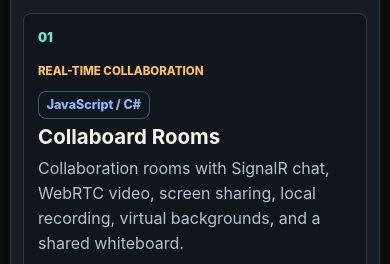
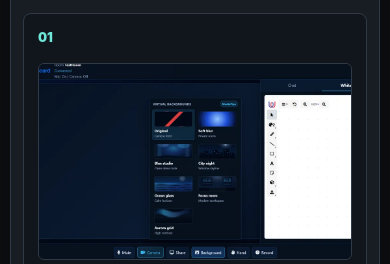
Before and after one commit to sames007/sames007.github.io, a plain HTML site: page projects.html in a window 390 px wide. Shown: the part 569-833 px from the top of the page. Drawn offline with Linux system fonts and the light colour scheme.

Commit message:
Add project screenshots to the projects page
- Add a 960x600 WebP screenshot for six projects, taken from each repo's README
- Show screenshots beside the description on desktop and above it on phones
- Keep the live-app note from widening the links column
- Note the new image folder in the README

```diff
--- a/projects.html
+++ b/projects.html
@@ -24,7 +24,7 @@
     <meta property="og:image:alt" content="Saim Sameer">
     <meta name="twitter:card" content="summary">
     <title>Projects | Saim Sameer</title>
-    <link rel="stylesheet" href="style.css?v=16">
+    <link rel="stylesheet" href="style.css?v=17">
     <script src="script.js?v=4" defer></script>
 </head>
 <body>
@@ -75,6 +75,7 @@
         <div class="project-list">
             <article class="project-row" data-tags="web live realtime javascript csharp html css aspnet signalr webrtc mediapipe docker render">
                 <div class="project-index">01</div>
+                <img class="project-shot" src="image/projects/collaboard-rooms.webp" alt="Collaboard Rooms with the whiteboard open and the virtual background picker" width="960" height="600" loading="lazy" decoding="async">
                 <div class="project-content">
                     <div class="project-row-top">
                         <p class="project-type">Real-time collaboration</p>
@@ -107,6 +108,7 @@
 
             <article class="project-row" data-tags="web live ai typescript javascript css nextjs react tailwind firebase firestore storage gemini openlibrary">
                 <div class="project-index">02</div>
+                <img class="project-shot" src="image/projects/studybuddy.webp" alt="StudyBuddy home page" width="960" height="600" loading="lazy" decoding="async">
                 <div class="project-content">
                     <div class="project-row-top">
                         <p class="project-type">AI study assistant</p>
@@ -137,6 +139,7 @@
 
             <article class="project-row" data-tags="web live ai javascript python css nextjs react node express socketio tailwind recharts gemini alphavantage coingecko newsapi docker render dashboard">
                 <div class="project-index">03</div>
+                <img class="project-shot" src="image/projects/nextrade.webp" alt="NexTrade dashboard with market search and AI summary" width="960" height="600" loading="lazy" decoding="async">
                 <div class="project-content">
                     <div class="project-row-top">
                         <p class="project-type">Market dashboard</p>
@@ -168,6 +171,7 @@
 
             <article class="project-row" data-tags="java desktop pathfinding">
                 <div class="project-index">04</div>
+                <img class="project-shot" src="image/projects/mazemind.webp" alt="MazeMind auto-solving a maze with the route highlighted" width="960" height="600" loading="lazy" decoding="async">
                 <div class="project-content">
                     <div class="project-row-top">
                         <p class="project-type">Maze solving</p>
@@ -195,6 +199,7 @@
 
             <article class="project-row" data-tags="java desktop javafx css sql csv gemini maven ai productivity">
                 <div class="project-index">05</div>
+                <img class="project-shot" src="image/projects/taskmanager.webp" alt="TaskManagerApp dashboard with task table and calendar" width="960" height="600" loading="lazy" decoding="async">
                 <div class="project-content">
                     <div class="project-row-top">
                         <p class="project-type">Task management</p>
@@ -224,6 +229,7 @@
 
             <article class="project-row" data-tags="java desktop javafx css fxml simulation testing">
                 <div class="project-index">06</div>
+                <img class="project-shot" src="image/projects/elevator-simulation.webp" alt="Elevator Simulation with floors, elevators, and event log" width="960" height="600" loading="lazy" decoding="async">
                 <div class="project-content">
                     <div class="project-row-top">
                         <p class="project-type">Simulation</p>
--- a/style.css
+++ b/style.css
@@ -465,6 +465,22 @@ main {
     transition: border-color 0.2s ease, transform 0.2s ease, background 0.2s ease;
 }
 
+.project-row:has(> .project-shot) {
+    grid-template-columns: 44px 260px minmax(0, 1fr) minmax(128px, auto);
+}
+
+.project-shot {
+    aspect-ratio: 16 / 10;
+    background: var(--surface);
+    border: 1px solid var(--border);
+    border-radius: 6px;
+    display: block;
+    height: auto;
+    object-fit: cover;
+    object-position: top;
+    width: 100%;
+}
+
 .project-row:hover {
     background: var(--surface-3);
     border-color: rgba(110, 231, 216, 0.42);
@@ -538,6 +554,7 @@ main {
 
 .project-row .link-note {
     color: var(--soft);
+    contain: inline-size;
     flex-basis: 100%;
     font-size: 0.78rem;
     margin-top: 0.1rem;
@@ -715,6 +732,10 @@ main {
     .contact-photo {
         width: 180px;
     }
+
+    .project-row:has(> .project-shot) {
+        grid-template-columns: 44px 180px minmax(0, 1fr) minmax(128px, auto);
+    }
 }
 
 @media (max-width: 760px) {
@@ -820,7 +841,8 @@ main {
         padding: 0.5rem 0.25rem;
     }
 
-    .project-row {
+    .project-row,
+    .project-row:has(> .project-shot) {
         grid-template-columns: 1fr;
         padding: 0.85rem;
     }
```
Also changed, not shown: contact.html (+1 -1 lines), index.html (+1 -1 lines), skills.html (+1 -1 lines), image/projects/collaboard-rooms.webp (added), image/projects/elevator-simulation.webp (added), image/projects/mazemind.webp (added), image/projects/nextrade.webp (added), image/projects/studybuddy.webp (added), image/projects/taskmanager.webp (added), 1 other file.
